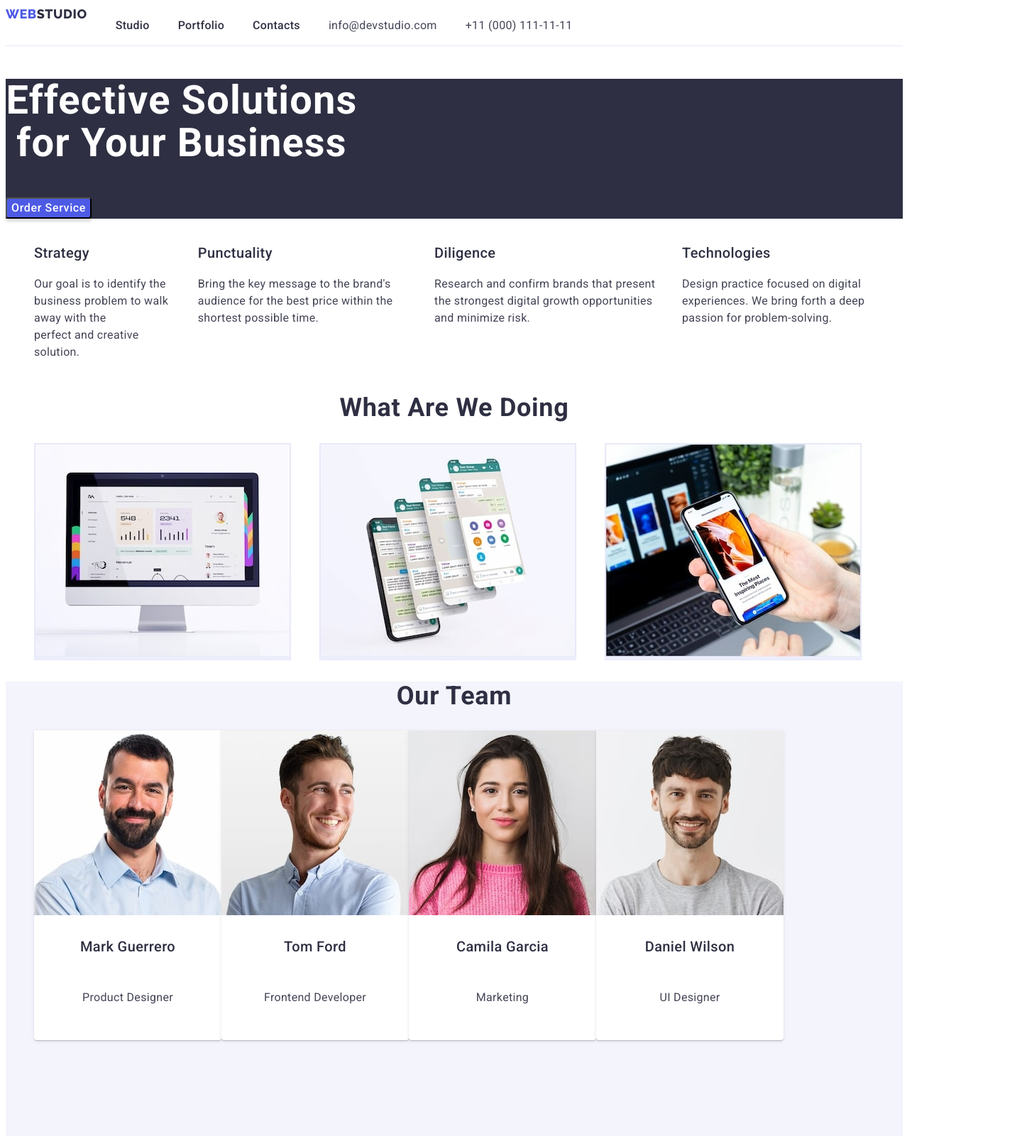
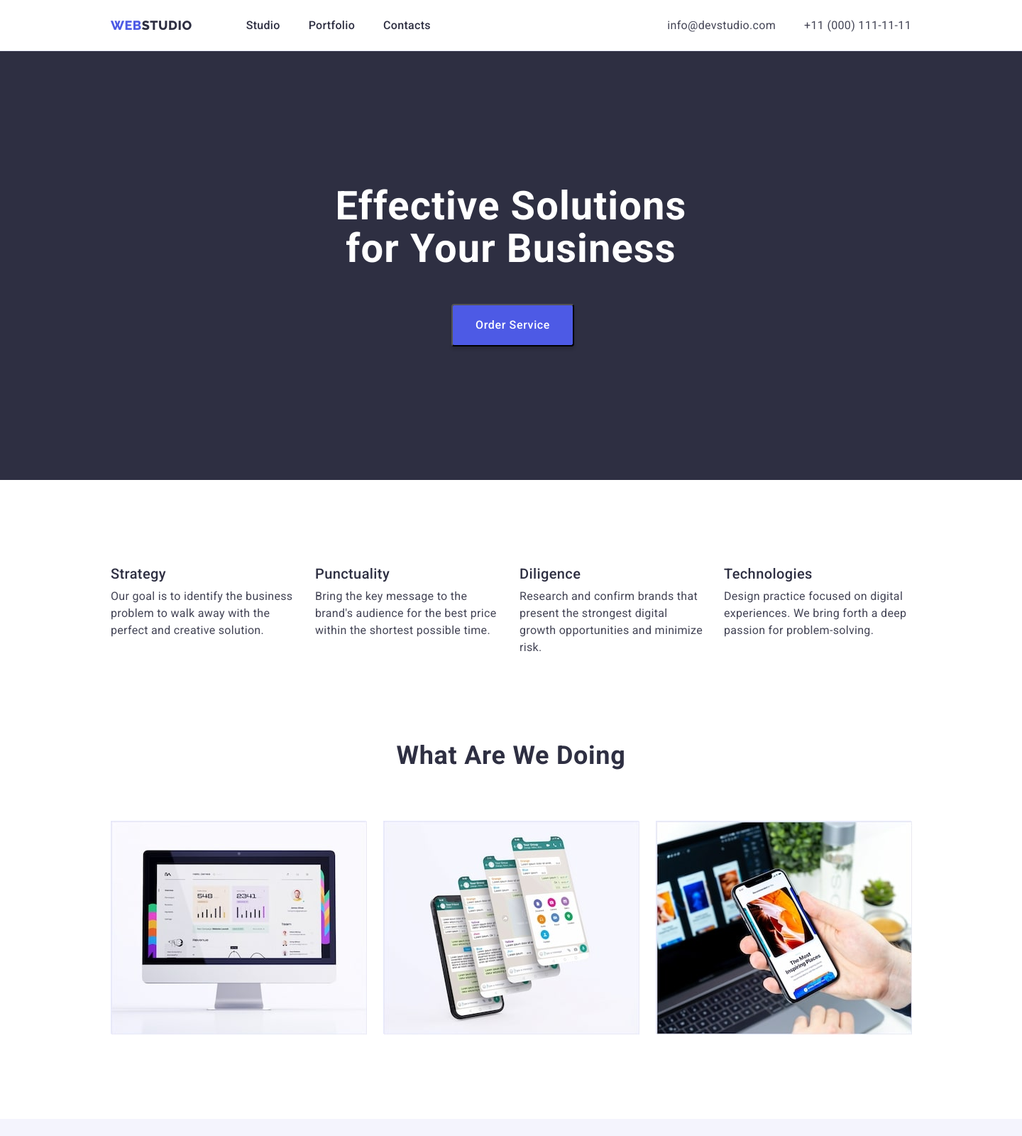
Before and after one commit to KaterinichViktor/goit-markup-hw-03, a plain HTML site: page index.html in a window 1280 px wide. Shown: the top 1600 px of the page at 71% size, 1440 px wide, since content can reach past the window. Drawn offline with nearby package versions, Linux system fonts and the light colour scheme.

Commit message:
9 list not done + borders

```diff
--- a/css/styles.css
+++ b/css/styles.css
@@ -1,3 +1,9 @@
+*,
+*::before,
+*::after {
+  box-sizing: border-box;
+}
+
 :root {
 --dark: #2E2F42;
 --text: #434455;
@@ -16,17 +22,22 @@
   text-decoration:none;
 }
 
+.container{
+  width: 1158px;
+  padding: 0 15px 0 15px;
+  margin: 0 auto;
+}
 
-/* .header,
+
+.header,
 .main,
 .main-2,
 .footer {
   width: 1440px;
-} */
+}
 
 .webstudio,
 .webstudio-2 {
-  /* margin: 24px 0 24px 156px; */
   font-family: "Raleway", sans-serif;
   font-weight: 800;
   font-size: 18px;
@@ -35,35 +46,44 @@
   text-transform: uppercase;
   color: var(--primary-brand);
 }
+.studio {
+  color: var(--dark);
+}
+.studio-2 {
+  color: var(--accent);
+}
+
+.header {
+  background-color: var(--white);
+  border-bottom: 1px solid var(--light);
+  height: 72px;
+  padding: 24px 0 24px 0;
+}
+
+.header .container{
+  display: flex;
+  /* align-items: center; */
+  justify-content: space-between;
+}
+
 .header-navigation {
   display: flex;
   flex-direction: row;
 }
 .header-address {
-  /* margin: 24px 0 24px 332px; */
+  margin: 0;
   list-style: none;
   display: flex;
   flex-direction: row;
   gap: 40px;
 }
 
-.studio {
-  color: var(--dark);
-}
-
-.header {
-  background-color: var(--white);
-  display: flex;
-  flex-direction: row;
-  border-bottom: 1px solid var(--light);
-}
-
 .header-list {
-  /* padding: 0; */
+  margin: 0 0 0 76px;
+  padding: 0;
   display: flex;
   flex-direction: row;
   gap: 40px;
-  /* margin: 24px 0 24px 76px; */
   list-style: none;
 }
 
@@ -88,10 +108,6 @@
   color: var(--dark);
 }
 
-/* .list-item-2,
-.list-item-3{
-margin: 24px 0 24px 40px;
-} */
 
 .email-number{
   font-style: normal;
@@ -101,23 +117,32 @@ margin: 24px 0 24px 40px;
   color: inherit;
 }
 
+/* hero section */
+/* IIIIIIIIIIIIIIIIIIIIIIIIIIIIIIIIIIIIIIIIIIIIIIIIIIIIIIIIII */
+
 .button-background {
-  /* margin: 0;
-  padding: 188px 0 188px 0; */
+  margin: 0;
+  padding: 188px 0 188px 0;
   background-color: var(--dark);
-  /* left: 0px; */
-  /* top: 72px; */
+}
+
+.main-banner {
+  margin: 0 auto;
+  width: 496px;
+  font-size: 56px;
+  line-height: 1.071428571428571;
+  text-align: center;
+  letter-spacing: 0.02em;
+  color: var(--white);
 }
 
 .button-order {
   cursor:pointer;
-  /* width: 168px;
-  height: 56px;
-  margin: 0 636px 0 636px; */
+  margin: 48px 0 0 480px;
+  padding: 16px 32px 16px 32px;
   background: var(--primary-brand);
   box-shadow: 0px 4px 4px rgba(0, 0, 0, 0.15);
   border-radius: 4px;
-  /* justify-content: center; */
   font-family: inherit;
   font-weight: 500;
   font-size: 16px;
@@ -132,19 +157,13 @@ margin: 24px 0 24px 40px;
 
 }
 
-.main-banner {
-  /* margin: 0 472px 0 472px;
-  padding: 0 0 48px 0; */
-  width: 496px;
-  font-size: 56px;
-  line-height: 1.071428571428571;
-  text-align: center;
-  letter-spacing: 0.02em;
-
-  color: var(--white);
-}
 
 /* features */
+/* IIIIIIIIIIIIIIIIIIIIIIIIIIIIIIIIIIIIIIIIIIIIIIIIIIIIIIIIIIIIII */
+
+.features{
+  padding: 120px 0 120px 0;
+}
 
 .features-list,
 .photos-list,
@@ -153,42 +172,42 @@ margin: 24px 0 24px 40px;
   display: flex;
   flex-direction: row;
   list-style: none;
+  margin: 0;
 }
 
 .features-list {
-  /* padding: 0;
-  width: 1128px;
-  margin: 120px 156px 120px 156px; */
+  padding: 0;
   gap: 24px;
 }
-/* .features-list-item {
+.features-list-item {
   width: 264px;
-} */
+}
 
-.header-features {
+.features-header {
   font-weight: 500;
   font-size: 20px;
   line-height: 1.2;
   letter-spacing: 0.02em;
   color: var(--dark);
-  /* margin: 0; */
+  margin: 0;
+  padding: 0;
 }
 
 .features-text {
   font-size: 16px;
   line-height: 1.5;
   letter-spacing: 0.02em;
-  /* margin: 8px 0 0 0; */
+  margin: 8px 0 0 0;
 }
 
 /* What are we doing */
+/* IIIIIIIIIIIIIIIIIIIIIIIIIIIIIIIIIIIIIIIIIIIIIIIIIIIIIIIIIIII */
 .our-functional {
-  /* justify-content: center; */
-  /* padding: 0;
-  margin: 120px 156px 120px 156px; */
+  padding: 0 0 120px 0;
 }
 
-.header-our-tasks {
+.our-tasks-header {
+  margin: 0 0 72px 0;
   font-size: 36px;
   line-height: 1.111111111111111;
   text-align: center;
@@ -198,8 +217,8 @@ margin: 24px 0 24px 40px;
 }
 
 .photos-list {
-  gap: 40px;
-  /* padding: 0; */
+  gap: 24px;
+  padding: 0;
 }
 .list-item-photo {
   background: linear-gradient(
@@ -210,14 +229,22 @@ margin: 24px 0 24px 40px;
   background-blend-mode: soft-light, normal;
   border: 1px solid var(--light);
   box-sizing: border-box;
-  /* width: 360px;
-  height: 300px; */
+  height: 300px;
+  width: 360px;
 }
 
 /* Our team */
+/* IIIIIIIIIIIIIIIIIIIIIIIIIIIIIIIIIIIIIIIIIIIIIIIIIIIIIIIII */
+
+.team-background {
+  padding: 120px 0 120px 0;
+  margin: 0;
+  background-color: var(--accent);
+}
 
 .our-team-header {
-  /* text-align: center; */
+  justify-content: center;
+  margin: 0 0 72px 0;
   font-size: 36px;
   line-height: 1.111111111111111;
   text-align: center;
@@ -226,22 +253,26 @@ margin: 24px 0 24px 40px;
   color: var(--dark);
 }
 
-.team-background {
-  /* padding: 120px 0 0 0; */
-  background-color: var(--accent);
-  height: 732px;
+.team-background .container{
+  justify-content: center;
 }
 
-/* .team-list {
+.team-list {
+  gap: 24px;
+  margin: 0;
   padding: 0;
-  margin: 72px 0 120px 156px;
-} */
+}
 
-.team-list-header {
+.team-name-job{
+  margin: 32px 16px 0 16px;
+}
+
+
+.team-list-item-header {
+  text-align: center;
   font-weight: 500;
   font-size: 20px;
   line-height: 1.2;
-  /* justify-content: center; */
   letter-spacing: 0.02em;
   color: var(--dark);
   margin: 0;
@@ -249,45 +280,40 @@ margin: 24px 0 24px 40px;
 }
 
 .team-list-text {
+  text-align: center;
   font-size: 16px;
   line-height: 1.5;
   letter-spacing: 0.02em;
-  /* margin: 0;
-  padding: 0; */
+  margin: 8px 0 0 0;
+  padding: 0;
 }
 
 .team-list-item{
+  margin: 0;
+  padding: 0 0 32px 0;
   display: flex;
   flex-direction: column;
-  /* justify-content: center; */
   align-items: center;
   padding: 0px 0px 32px;
-  gap: 32px;
   background: var(--white);
   box-shadow: 0px 1px 6px rgba(46, 47, 66, 0.08),
     0px 1px 1px rgba(46, 47, 66, 0.16), 0px 2px 1px rgba(46, 47, 66, 0.08);
   border-radius: 0px 0px 4px 4px;
 }
 
-/* .team-list-item-2,
-.team-list-item-3,
-.team-list-item-4 {
-  margin: 0 0 0 24px;
-} */
 
 /* footer */
+/* IIIIIIIIIIIIIIIIIIIIIIIIIIIIIIIIIIIIIIIIIIIIIIIIIIIIII */
 
 .footer {
-  /* padding: 100px 0 100px 0; */
+  padding: 100px 0 100px 0;
   background-color: var(--dark);
 }
 
-.studio-2 {
-  color: var(--accent);
-}
+
 
 .footer-text {
-  /* margin: 16px 0 0 156px; */
+  margin: 16px 0 0 0;
   width: 264px;
   font-size: 16px;
   line-height: 1.5;
@@ -298,20 +324,22 @@ margin: 24px 0 24px 40px;
 
 
 /* Page 2 */
+
 /* IIIIIIIIIIIIIIIIIIIIIIIIIIIIIIIIIIIIIIIIIIIIIIIIIIIIIIIIIIIIIIIIIIIIIIIIIIIIIIIIIII */
 
-/* .projects-section{
-  padding: 0;
+.projects-section{
+  padding: 96px 0 120px 0 ;
   margin: 0;
-} */
+}
 
 .buttons-list {
+  margin: 0 0 72px 0;
   display: flex;
   flex-direction: row;
   gap: 24px;
   list-style: none;
-  /* padding: 96px 0 24px 0; */
-  /* justify-content: center; */
+  padding: 0;
+  justify-content: center;
 }
 .buttons-list button {
   cursor:pointer;
@@ -319,12 +347,11 @@ margin: 24px 0 24px 40px;
   background: var(--accent);
   border: 1px solid var(--light);
   border-radius: 4px;
-  /* height: 48px; */
+  padding: 12px 24px 12px 24px;
 
   font-weight: 500;
   font-size: 16px;
   line-height: 1.5;
-  /* justify-content: center; */
   letter-spacing: 0.04em;
   color: var(--primary-brand);
 }
@@ -335,33 +362,17 @@ margin: 24px 0 24px 40px;
   box-shadow: 0px 3px 1px rgba(0, 0, 0, 0.1), 0px 2px 1px rgba(0, 0, 0, 0.08), 0px 2px 2px rgba(0, 0, 0, 0.12);
 }
 
-/* .button-1-page-2{
-  width: 69px;
-}
-.button-2-page-2{
-  width: 116px;
-}
-.button-3-page-2{
-  width: 78px;
-}
-.button-4-page-2{
-  width: 101px;
-}
-.button-5-page-2{
-  width: 126px;
-} */
-
 .projects-list{
+  margin: 0;
+  padding: 0;
   display: flex;
   flex-direction: row;
   gap: 24px;
   list-style: none;
-  /* padding: 48px 156px 0 156px; */
 }
 
 .projects-list h3{
-  /* margin: 0;
-  padding: 32px 0 0 16px; */
+  margin: 0;
   font-weight: 500;
   font-size: 20px;
   line-height: 1.2;
@@ -369,12 +380,24 @@ margin: 24px 0 24px 40px;
   color: var(--dark);
 }
 .projects-list p{
-  /* margin: 0;
-  padding: 8px 0 0 16px; */
+  margin: 8px 0 0 0;
   font-size: 16px;
   line-height: 1.5;
   letter-spacing: 0.02em;
   color: var(--text);
+}
+.projects-list li{
+  padding: 0 0 32px 0;
+  border: 1px solid var(--light);
+}
+
+.projects-list:not(:first-child){
+  margin: 48px 0 0 0;
+}
+
+.projects-text-box{
+  margin: 32px 0 0 0;
+  padding: 0 0 0 16px;
 }
 
 /* .main-2{
--- a/index.html
+++ b/index.html
@@ -4,10 +4,19 @@
     <meta charset="UTF-8" />
     <meta http-equiv="X-UA-Compatible" content="IE=edge" />
     <meta name="viewport" content="width=device-width, initial-scale=1.0" />
-    <link rel="preconnect" href="https://fonts.googleapis.com">
-    <link rel="preconnect" href="https://fonts.gstatic.com" crossorigin>
-    <link href="https://fonts.googleapis.com/css2?family=Raleway:wght@800&family=Roboto:wght@400;500;700;900&display=swap" rel="stylesheet">
+    <link rel="preconnect" href="https://fonts.googleapis.com" />
+    <link rel="preconnect" href="https://fonts.gstatic.com" crossorigin />
+    <link
+      href="https://fonts.googleapis.com/css2?family=Raleway:wght@800&family=Roboto:wght@400;500;700;900&display=swap"
+      rel="stylesheet"
+    />
     <title>Document</title>
+
+    <!-- Normalizer first -->
+    <link
+      rel="stylesheet"
+      href="https://cdnjs.cloudflare.com/ajax/libs/modern-normalize/1.0.0/modern-normalize.min.css"
+    />
 
     <link rel="stylesheet" href="./css/styles.css" />
   </head>
@@ -15,163 +24,156 @@
   <body class="body">
     <!-- header -->
     <header class="header">
-      <nav class= "header-navigation">
-        <a
-          class="webstudio" href="./index.html" >Web<span class="studio">Studio</span></a>
+      <div class="container">
+        <nav class="header-navigation">
+          <a class="webstudio" href="./index.html"
+            >Web<span class="studio">Studio</span></a
+          >
 
           <ul class="header-list">
             <li>
-            <a
-              class="header-list-item"
-              href="./index.html"
-              >Studio</a
-            >
+              <a class="header-list-item" href="./index.html">Studio</a>
             </li>
             <li>
-            <a
-              class="header-list-item"
-              href="./portfolio.html"
-              >Portfolio</a
-            >
+              <a class="header-list-item" href="./portfolio.html">Portfolio</a>
             </li>
             <li>
-            <a
-              class="header-list-item"
-              href=""
-              >Contacts</a
-            >
+              <a class="header-list-item" href="">Contacts</a>
             </li>
           </ul>
         </nav>
         <address>
           <ul class="header-address">
             <li>
-            <a
-              class="email-number"
-              href="mailto:info@devstudio.com"
+              <a class="email-number" href="mailto:info@devstudio.com"
                 >info@devstudio.com
               </a>
             </li>
             <li>
-            <a
-              class="email-number"
-              href="tel:+110001111111"
+              <a class="email-number" href="tel:+110001111111"
                 >+11 (000) 111-11-11</a
               >
             </li>
           </ul>
         </address>
+      </div>
     </header>
 
     <!-- main -->
     <main class="main">
       <section class="button-background">
-        <h1 class="main-banner">
-          Effective Solutions
-          for Your Business
-        </h1>
-        <button
-        class="button-order"
-        type="button">
-          Order Service
-        </button>
+        <div class="container">
+          <h1 class="main-banner">Effective Solutions for Your Business</h1>
+          <button class="button-order" type="button">Order Service</button>
+        </div>
       </section>
 
       <!-- Features -->
-        <section>
+      <section class="features">
+        <div class="container">
           <h2 hidden>Features</h2>
           <ul class="features-list">
             <li class="features-list-item">
-            <!-- <section> -->
-              <h3 class="header-features">Strategy</h3>
+              <h3 class="features-header">Strategy</h3>
               <p class="features-text">
                 Our goal is to identify the business problem to walk away with
-                the <br> perfect and creative solution.
+                the
+                <br />
+                perfect and creative solution.
               </p>
-            <!-- </section> -->
             </li>
             <li class="features-list-item">
-            <!-- <section> -->
-              <h3 class="header-features">Punctuality</h3>
+              <h3 class="features-header">Punctuality</h3>
               <p class="features-text">
                 Bring the key message to the brand's audience for the best price
                 within the shortest possible time.
               </p>
-            <!-- </section> -->
             </li>
             <li class="features-list-item">
-            <!-- <section> -->
-              <h3 class="header-features">Diligence</h3>
+              <h3 class="features-header">Diligence</h3>
               <p class="features-text">
                 Research and confirm brands that present the strongest digital
                 growth opportunities and minimize risk.
               </p>
-            <!-- </section> -->
             </li>
             <li class="features-list-item">
-            <!-- <section> -->
-              <h3 class="header-features">Technologies</h3>
+              <h3 class="features-header">Technologies</h3>
               <p class="features-text">
                 Design practice focused on digital experiences. We bring forth a
                 deep passion for problem-solving.
               </p>
-            <!-- </section> -->
             </li>
           </ul>
+        </div>
       </section>
 
       <!-- Photos -->
       <section class="our-functional">
-          <h2 class="header-our-tasks">What are we doing</h2>
+        <div class="container">
+          <h2 class="our-tasks-header">What are we doing</h2>
           <ul class="photos-list">
             <li class="list-item-photo">
-              <img src="./images/image1.jpg" alt="pc-app" width="360"/>
+              <img src="./images/image1.jpg" alt="pc-app" width="360" />
             </li>
             <li class="list-item-photo">
-              <img src="./images/image2.jpg" alt="phone-app" width="360"/>
+              <img src="./images/image2.jpg" alt="phone-app" width="360" />
             </li>
             <li class="list-item-photo">
-              <img src="./images/image3.jpg" alt="phone-pic" width="360"/>
+              <img src="./images/image3.jpg" alt="phone-pic" width="360" />
             </li>
           </ul>
+        </div>
       </section>
 
       <!-- Team -->
       <section class="team-background">
+        <div class="container">
           <h2 class="our-team-header">Our Team</h2>
           <ul class="team-list">
             <li class="team-list-item">
-                <img src="./images/image4.jpg" alt="Mark Guerrero" width="264"/>
-                <h3 class="team-list-header">Mark Guerrero</h3>
+              <img src="./images/image4.jpg" alt="Mark Guerrero" width="264" />
+              <div class="team-name-job">
+                <h3 class="team-list-item-header">Mark Guerrero</h3>
                 <p class="team-list-text">Product Designer</p>
+              </div>
             </li>
             <li class="team-list-item">
-                <img src="./images/image5.jpg" alt="Tom Ford" width="264"/>
-                <h3 class="team-list-header">Tom Ford</h3>
+              <img src="./images/image5.jpg" alt="Tom Ford" width="264" />
+              <div class="team-name-job">
+                <h3 class="team-list-item-header">Tom Ford</h3>
                 <p class="team-list-text">Frontend Developer</p>
+              </div>
             </li>
             <li class="team-list-item">
-                <img src="./images/image6.jpg" alt="Camila Garcia" width="264"/>
-                <h3 class="team-list-header">Camila Garcia</h3>
+              <img src="./images/image6.jpg" alt="Camila Garcia" width="264" />
+              <div class="team-name-job">
+                <h3 class="team-list-item-header">Camila Garcia</h3>
                 <p class="team-list-text">Marketing</p>
+              </div>
             </li>
             <li class="team-list-item">
-                <img src="./images/image7.jpg" alt="Daniel Wilson" width="264"/>
-                <h3 class="team-list-header">Daniel Wilson</h3>
+              <img src="./images/image7.jpg" alt="Daniel Wilson" width="264" />
+              <div class="team-name-job">
+                <h3 class="team-list-item-header">Daniel Wilson</h3>
                 <p class="team-list-text">UI Designer</p>
+              </div>
             </li>
           </ul>
+        </div>
       </section>
     </main>
     <!-- Footer -->
     <footer class="footer">
-      <a
-      class="webstudio-2" href="./index.html">Web<span class="studio-2">Studio</span></a>
+      <div class="container">
+        <a class="webstudio-2" href="./index.html"
+          >Web<span class="studio-2">Studio</span></a
+        >
 
         <p class="footer-text">
           Increase the flow of customers and sales for your business with
           digital marketing & growth solutions.
         </p>
+      </div>
     </footer>
   </body>
 </html>
```
Also changed, not shown: portfolio.html (+47 -28 lines). Lines whose indentation alone changed are shown as unchanged.
